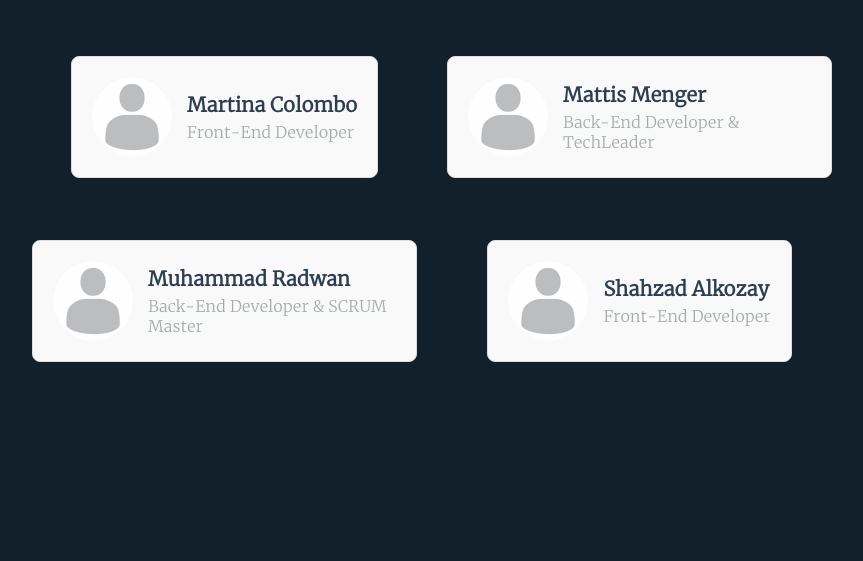
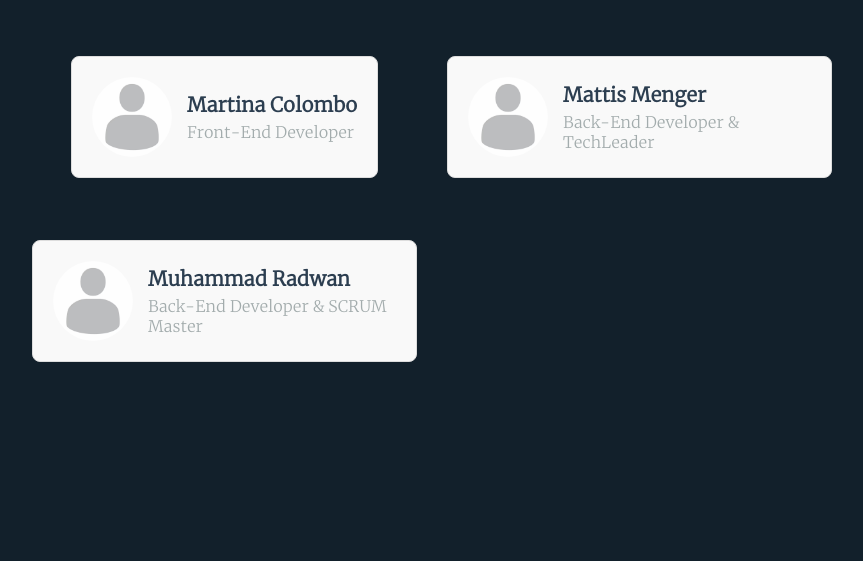
Before and after one commit to mradwan123/ideacloud, a Django app: template templates/about.html in a window 1280 px wide. Shown: the part 2110-2671 px from the top of the page, without its empty margins (208-1071 px from the left). Run offline with Django 5.2, Linux system fonts and the light colour scheme; the template is opened without the code that fills it, so the values that code supplies are empty; some web fonts are replaced.

Commit message:
fix: removed shazad

```diff
--- a/templates/about.html
+++ b/templates/about.html
@@ -138,14 +138,6 @@
             </div>
         </div>
 
-        <div class="team-box" style="display: flex; align-items: center; gap: 15px; padding: 20px; border: 1px solid #ddd; border-radius: 8px; background-color: #f9f9f9;">
-            <img src="{% static 'images/profile-pic.avif' %}" style="width: 80px; height: 80px; border-radius: 50%; object-fit: cover;">
-            <div class="name-and-description">
-                <h4 style="margin: 0 0 5px 0; color: #2c3e50;">Shahzad Alkozay</h4>
-                <h5 style="margin: 0; color: #7f8c8d; font-weight: normal;">Front-End Developer</h5>
-            </div>
-        </div>
-
     </div>
 </div>
 
```
